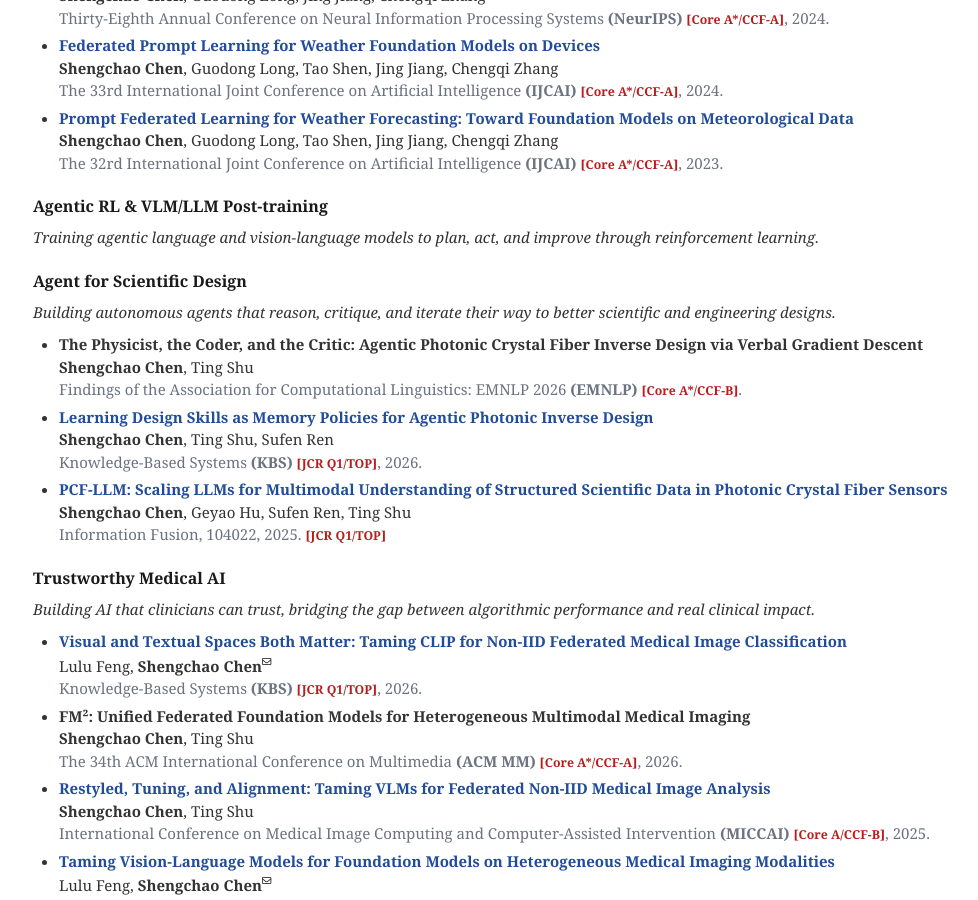
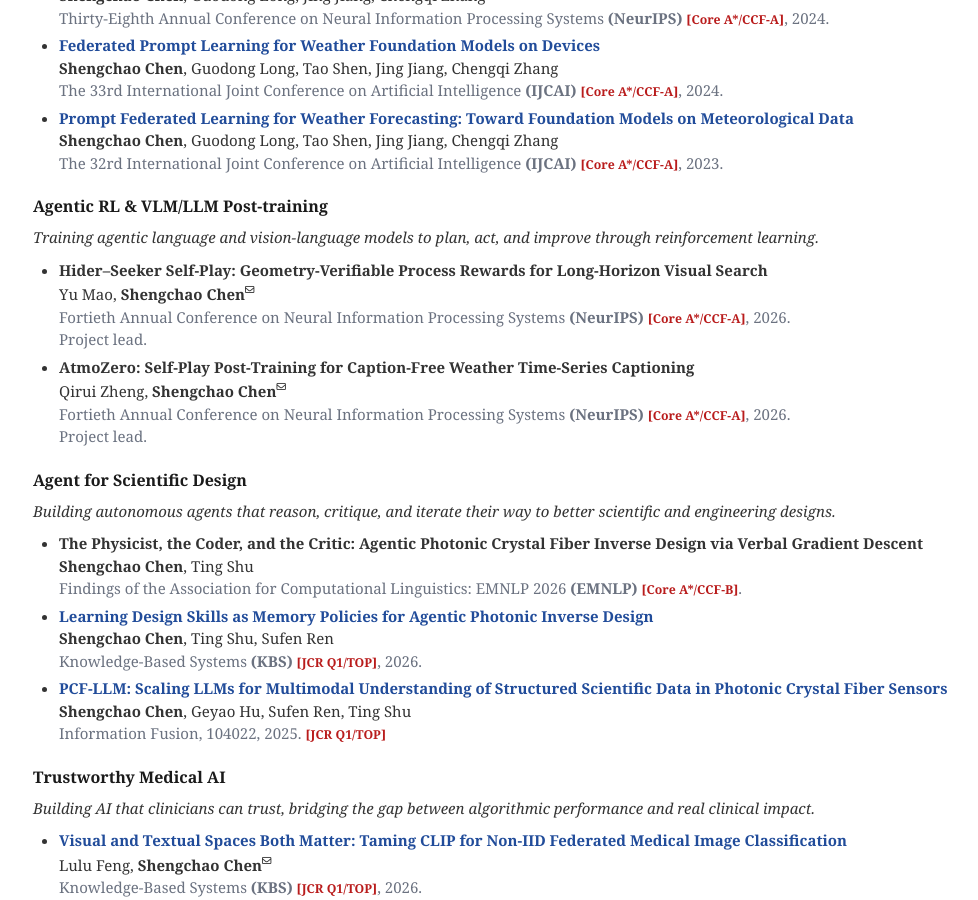
Before and after one commit to shengchaochen82/shengchaochen82.github.io, a Jekyll site: the page built from index.md, in a window 1280 px wide and 900 px high, scrolled down 1709 px. Shown: the whole window, without its empty margins (107-1085 px from the left). Built offline with Jekyll 4.4.1, drawn with Linux system fonts in a browser that asks for light colours.

Commit message:
Content: add two NeurIPS 2026 Agentic RL papers (Hider-Seeker, AtmoZero)
Shengchao Chen marked as project lead and corresponding author on both.

Co-Authored-By: Claude Sonnet 5 <noreply@anthropic.com>

```diff
--- a/_data/publications.yml
+++ b/_data/publications.yml
@@ -89,7 +89,18 @@ agentic_rl:
   icon: "fa-brain"
   color: "#f59e0b"
   description: "Training agentic language and vision-language models to plan, act, and improve through reinforcement learning."
-  papers: []
+  papers:
+    - title: "Hider–Seeker Self-Play: Geometry-Verifiable Process Rewards for Long-Horizon Visual Search"
+      authors: "Yu Mao, <strong>Shengchao Chen</strong><sup><i class='fa-regular fa-envelope fa-xs'></i></sup>"
+      conference_short: NeurIPS
+      conference: "Fortieth Annual Conference on Neural Information Processing Systems <strong>(NeurIPS)</strong> <span class='classic-tag'>[Core A*/CCF-A]</span>, 2026."
+      notes: "Project lead."
+
+    - title: "AtmoZero: Self-Play Post-Training for Caption-Free Weather Time-Series Captioning"
+      authors: "Qirui Zheng, <strong>Shengchao Chen</strong><sup><i class='fa-regular fa-envelope fa-xs'></i></sup>"
+      conference_short: NeurIPS
+      conference: "Fortieth Annual Conference on Neural Information Processing Systems <strong>(NeurIPS)</strong> <span class='classic-tag'>[Core A*/CCF-A]</span>, 2026."
+      notes: "Project lead."
 
 ai4science:
   title: "Early AI for Science Work"
```
